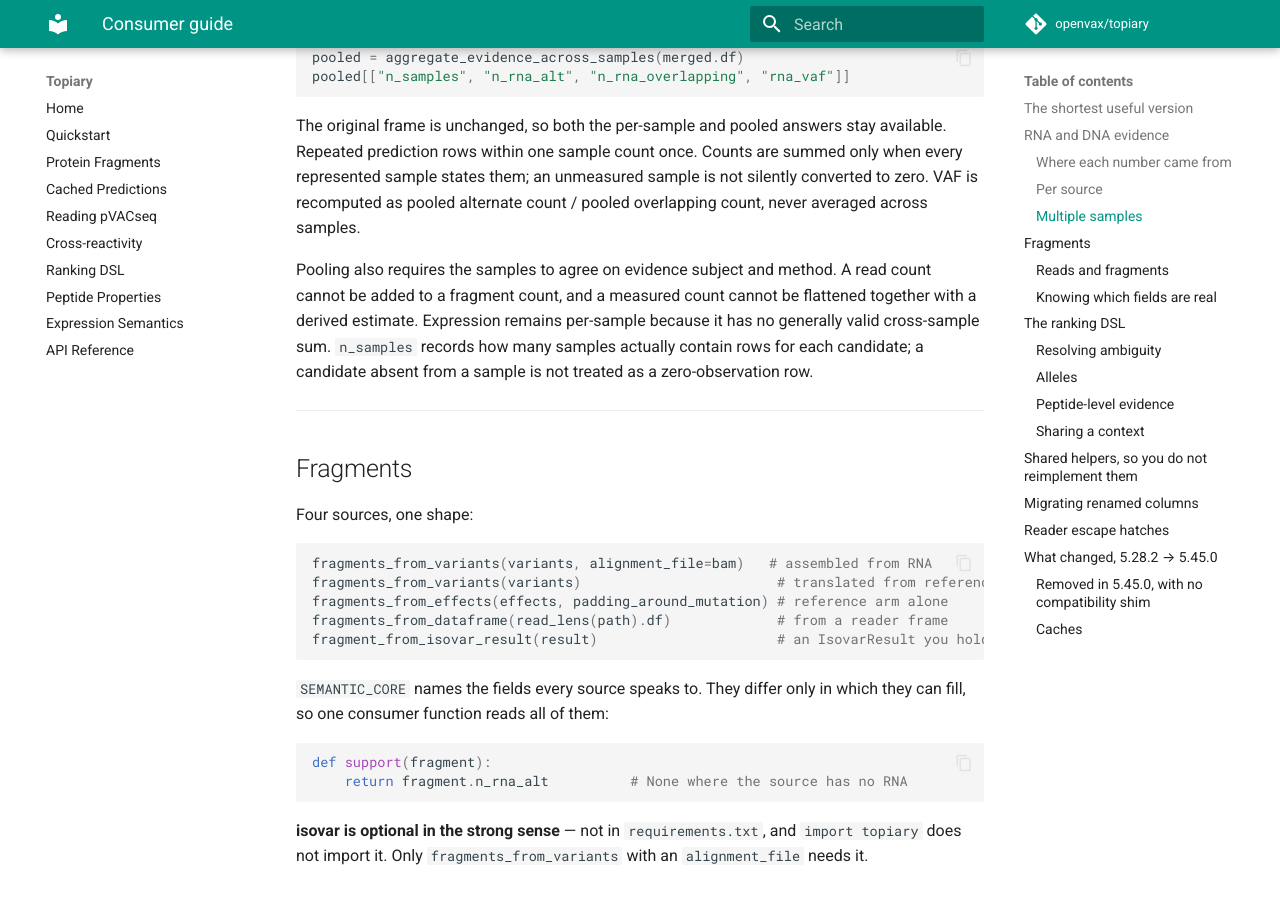
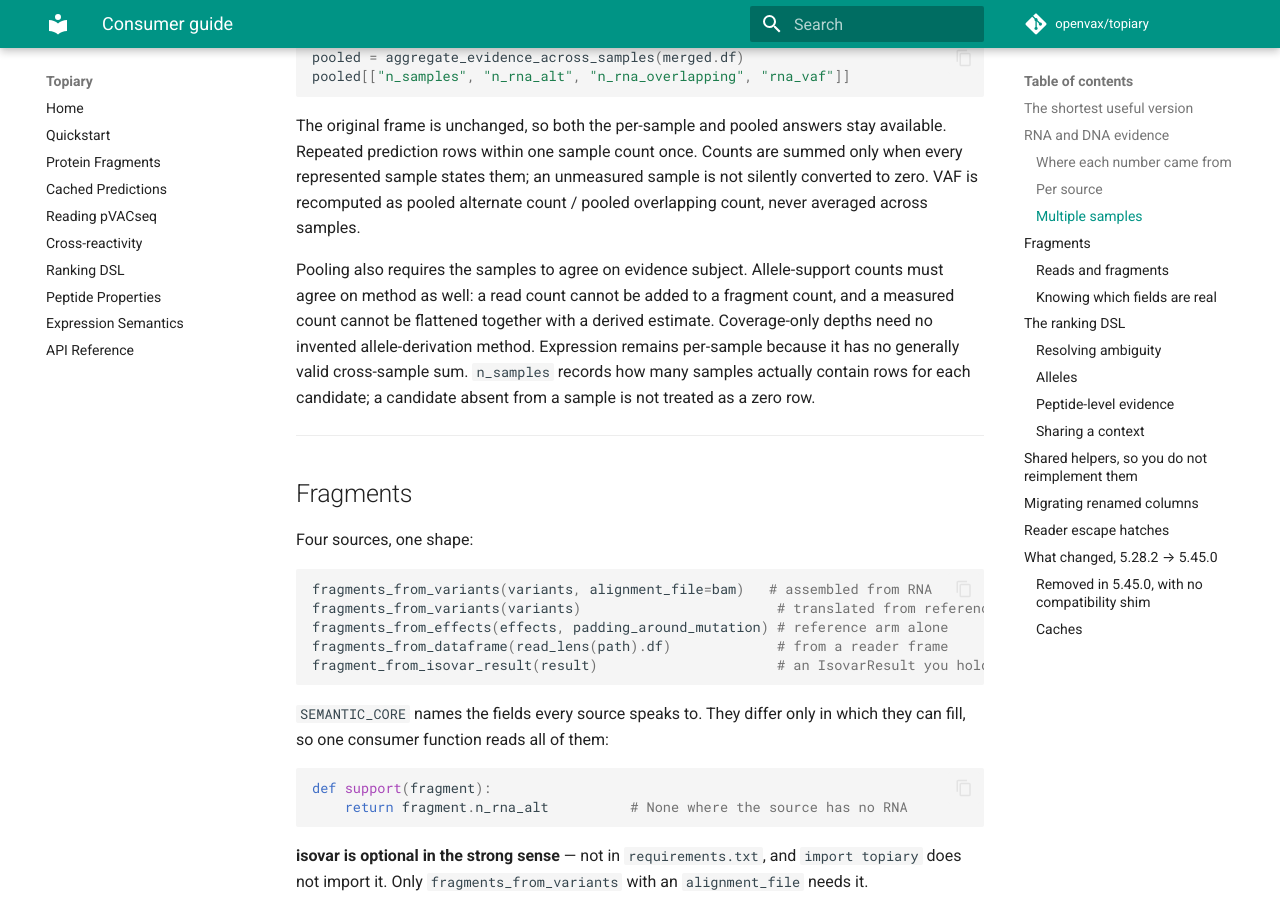
Before and after one commit to openvax/topiary, an MkDocs documentation site: the page built from docs/consumer-guide.md, in a window 1280 px wide and 900 px high, scrolled down 4271 px. Built offline with MkDocs 1.6.1 and Material for MkDocs 9.7.7, drawn with Linux system fonts in a browser that asks for light colours; comment, search, counter and statistics services are not loaded.

Commit message:
Fix cross-sample evidence edge cases

```diff
--- a/docs/consumer-guide.md
+++ b/docs/consumer-guide.md
@@ -178,12 +178,13 @@ summed only when every represented sample states them; an unmeasured sample is
 not silently converted to zero. VAF is recomputed as pooled alternate count /
 pooled overlapping count, never averaged across samples.
 
-Pooling also requires the samples to agree on evidence subject and method. A
-read count cannot be added to a fragment count, and a measured count cannot be
-flattened together with a derived estimate. Expression remains per-sample
-because it has no generally valid cross-sample sum. `n_samples` records how many
-samples actually contain rows for each candidate; a candidate absent from a
-sample is not treated as a zero-observation row.
+Pooling also requires the samples to agree on evidence subject. Allele-support
+counts must agree on method as well: a read count cannot be added to a fragment
+count, and a measured count cannot be flattened together with a derived
+estimate. Coverage-only depths need no invented allele-derivation method.
+Expression remains per-sample because it has no generally valid cross-sample
+sum. `n_samples` records how many samples actually contain rows for each
+candidate; a candidate absent from a sample is not treated as a zero row.
 
 ---
 
```
Also changed, not shown: CHANGELOG.md (+8 -4 lines), docs/api.md (+6 -5 lines), 5 other files.
